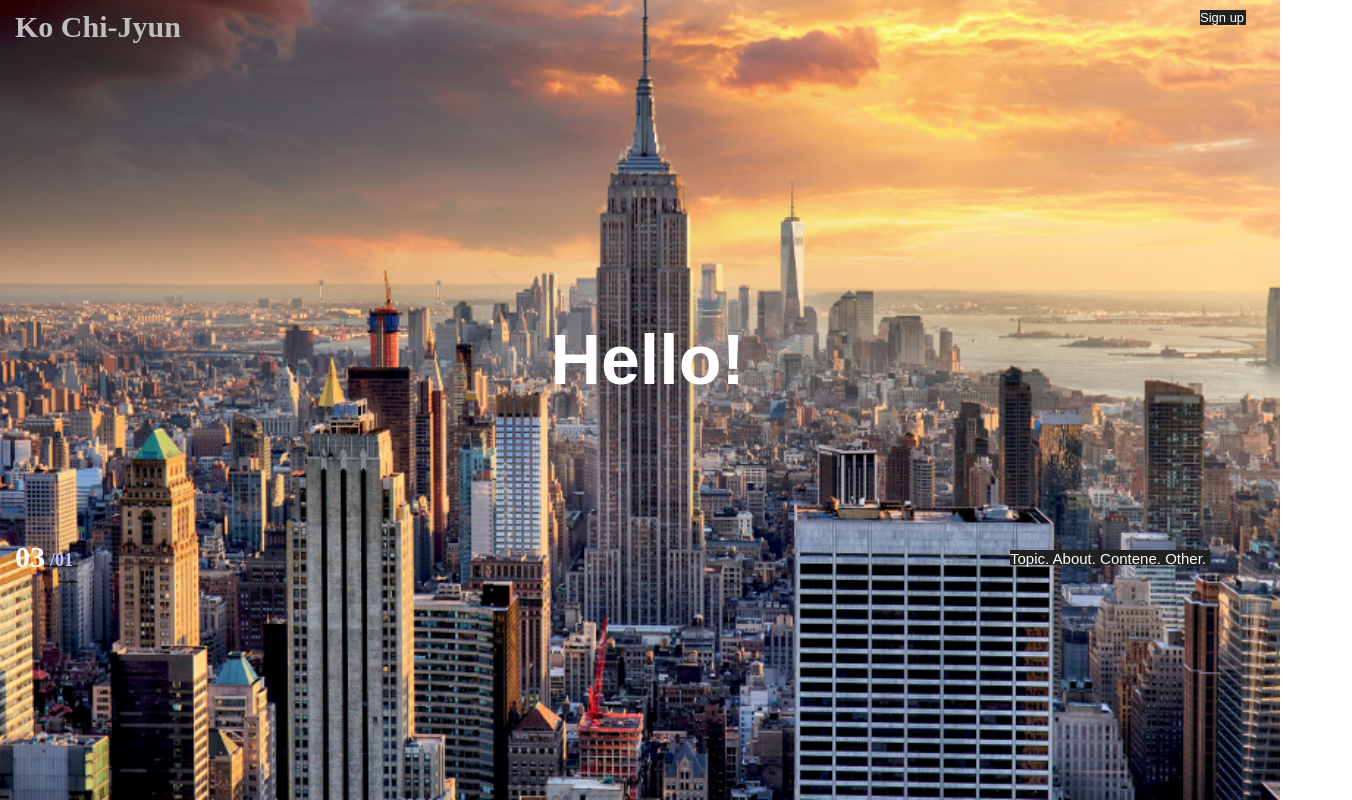
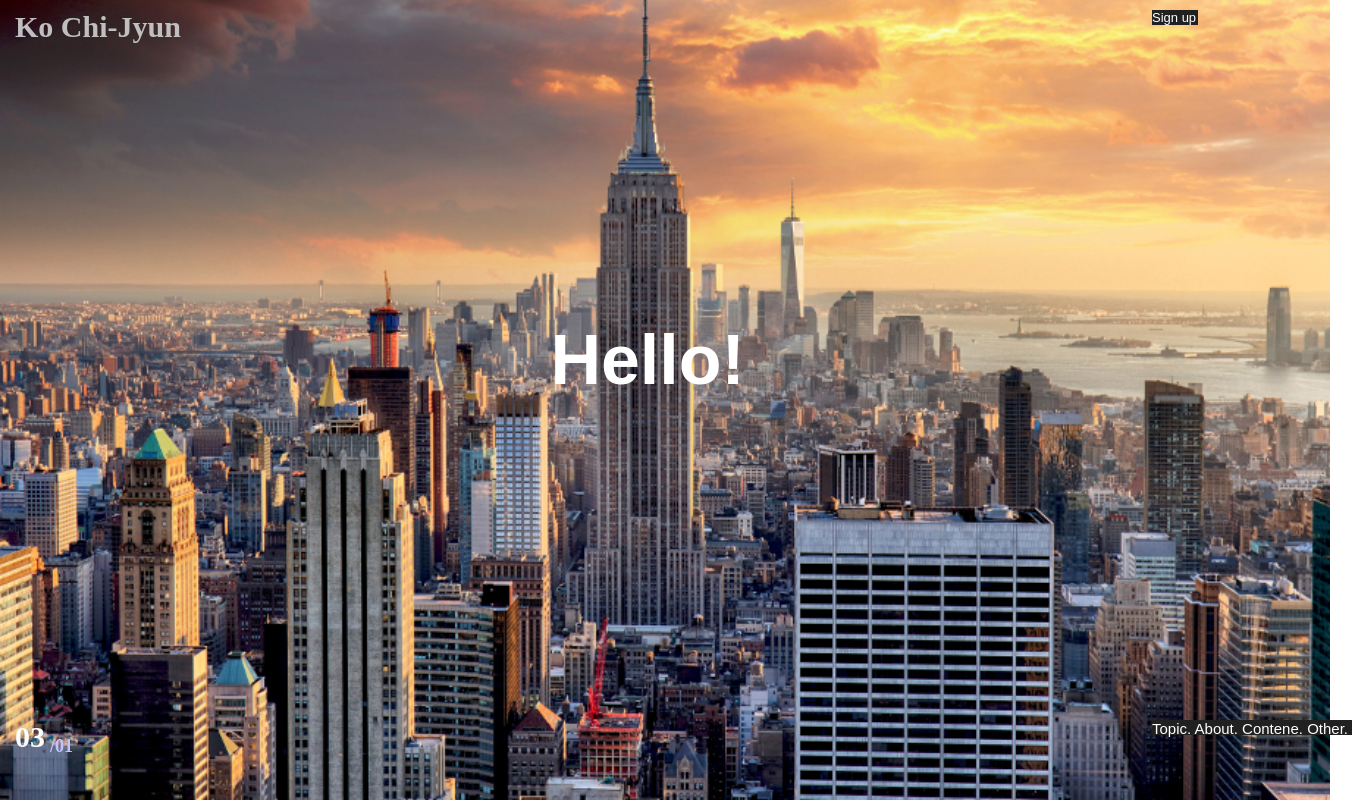
Before and after one commit to Ko0105/UIDD2019, a plain HTML site: page hw1/test.html in a window 1280 px wide. Shown: the whole page, 1352 px wide, since content can reach past the window. Drawn offline with Linux system fonts and the light colour scheme.

Commit message:
Update test.html

```diff
--- a/hw1/test.html
+++ b/hw1/test.html
@@ -18,7 +18,7 @@
       width:46px;
       height:15px;
       background:#212121;
-      position:absolute;top:10px;left:1200px;
+      position:absolute;top:10px;left:90%;
       color:#8C8C8C;
       font-size:13px;
       font-family:sans-serif;
@@ -31,13 +31,13 @@
        color:#FFFFFF;
      }
      #date1{
-       position:absolute;top:540px;left:15px;
+       position:absolute;top:90%;left:15px;
        font-size:30px;
        font-weight:bold;
        color:#F8FFFF;
      }
      #date2{
-       position:absolute;top:550px;left:50px;
+       position:absolute;top:92%;left:50px;
        font-size:18px;
        font-weight:bold;
        color:#C2C2FF;
@@ -53,7 +53,7 @@
       width:200px;
       height:15px;
       background:#212121;
-      position:absolute;top:550px;left:1010px;
+      position:absolute;top:90%;left:90%;
       color:#FFFFFF;
       font-size:15px;
       font-family:sans-serif;
```
